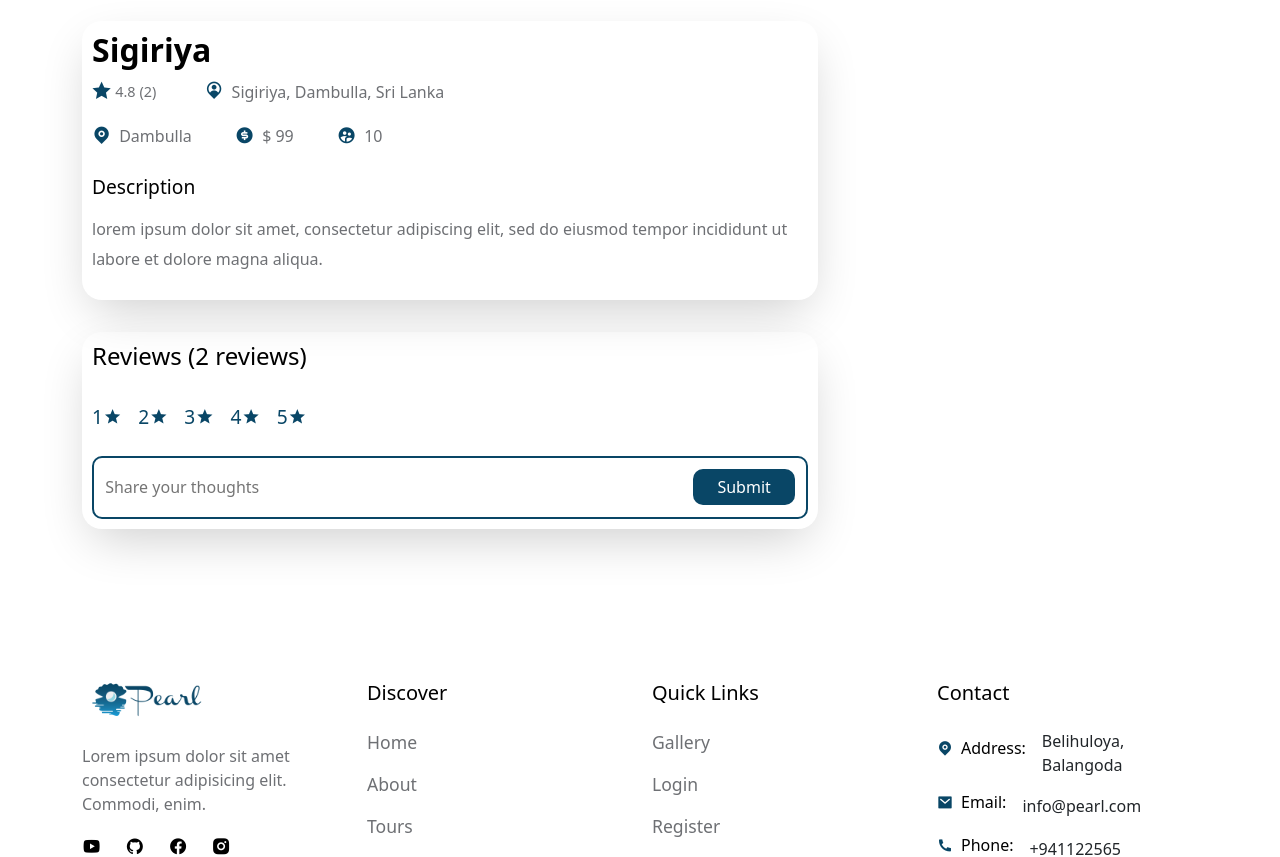
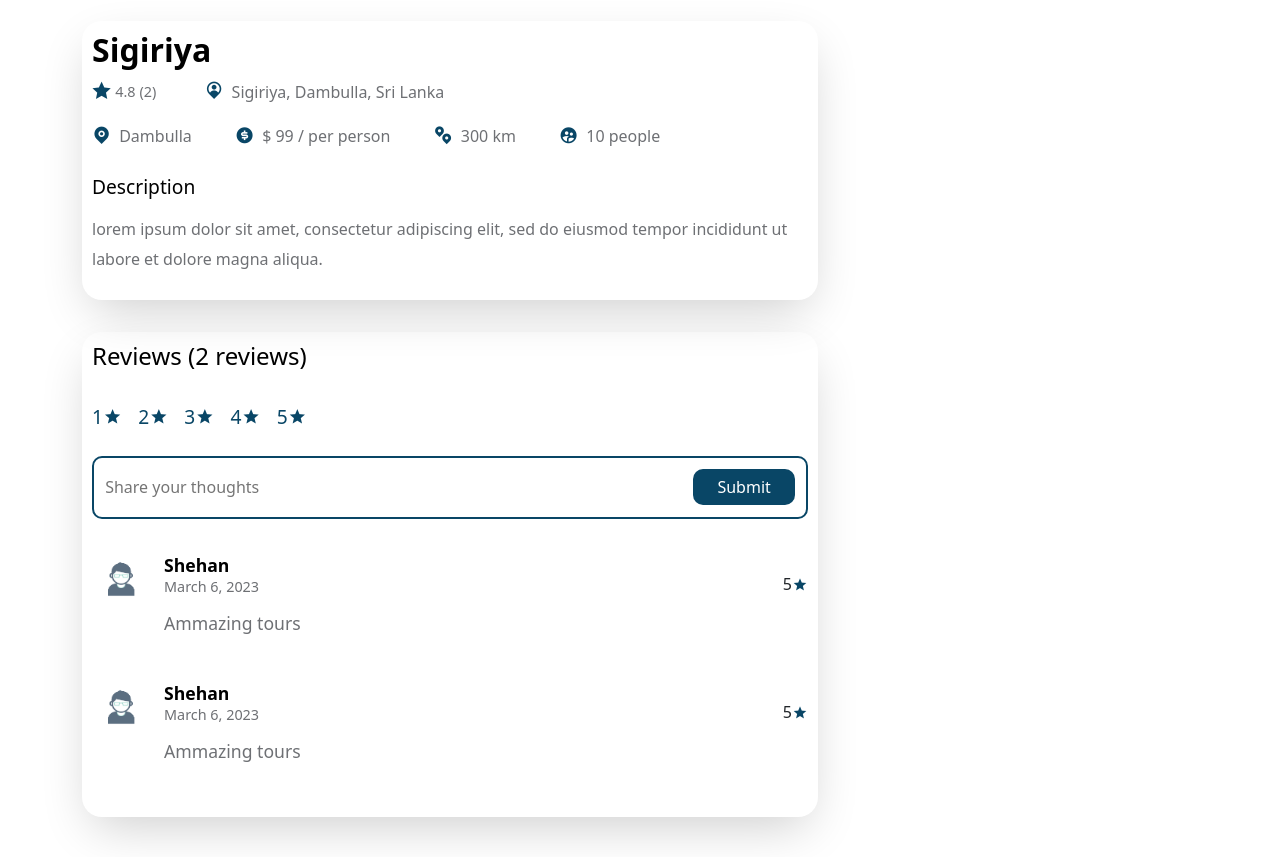
Before and after one commit to Shehan-lakshitha/Pearl, a React (Create React App) app in the folder frontend/: page /tours/01 in a window 1280 px wide. Shown: the part 640-1497 px from the top of the page. Built offline with nearby package versions, Linux system fonts and the light colour scheme; a web font is replaced by a local one.

Commit message:
Added the review section

```diff
--- a/frontend/src/pages/TourDetails.jsx
+++ b/frontend/src/pages/TourDetails.jsx
@@ -4,6 +4,7 @@ import { Container, Row, Col, Form, ListGroup } from "reactstrap";
 import { useParams } from "react-router-dom";
 import tourData from "../assets/data/tours";
 import calculateAvgRating from "../utils/avgRating";
+import avatar from "../assets/images/avatar.jpg";
 
 const TourDetails = () => {
   const { id } = useParams();
@@ -23,6 +24,8 @@ const TourDetails = () => {
   } = tour;
 
   const { totalRating, avgRating } = calculateAvgRating(reviews);
+
+  const options = { day: "numeric", month: "long", year: "numeric" };
 
   return (
     <>
@@ -61,10 +64,14 @@ const TourDetails = () => {
                       <i class="ri-map-pin-fill"></i> {city}
                     </span>
                     <span>
-                      <i class="ri-money-dollar-circle-fill"></i> $ {price}
+                      <i class="ri-money-dollar-circle-fill"></i> $ {price} /
+                      per person
                     </span>
                     <span>
-                      <i class="ri-group-2-fill"></i> {maxGroupSize}
+                      <i class="ri-pin-distance-fill"></i> {distance} km
+                    </span>
+                    <span>
+                      <i class="ri-group-2-fill"></i> {maxGroupSize} people
                     </span>
                   </div>
                   <h5>Description</h5>
@@ -97,9 +104,40 @@ const TourDetails = () => {
 
                     <div className="review_input">
                       <input type="text" placeholder="Share your thoughts" />
-                      <button className="btn primary__btn text-white" type="submit">Submit</button>
+                      <button
+                        className="btn primary__btn text-white"
+                        type="submit"
+                      >
+                        Submit
+                      </button>
                     </div>
                   </Form>
+
+                  <ListGroup className="user_review">
+                    {reviews?.map((review) => (
+                      <div className="review_item">
+                        <img src={avatar} alt="" />
+
+                        <div className="w-100">
+                          <div className="d-flex align-items-center justify-content-between">
+                            <div>
+                              <h5>Shehan</h5>
+                              <p>
+                                {new Date("03-06-2023").toLocaleDateString(
+                                  "en-US",
+                                  options
+                                )}
+                              </p>
+                            </div>
+                            <span className="d-flex align-items-center">
+                              5 <i class="ri-star-s-fill"></i>
+                            </span>
+                          </div>
+                          <h6>Ammazing tours</h6>
+                        </div>
+                      </div>
+                    ))}
+                  </ListGroup>
                 </div>
                 {/* tour review section end */}
               </div>
--- a/frontend/src/styles/tour-details.css
+++ b/frontend/src/styles/tour-details.css
@@ -83,3 +83,46 @@
 .review_input input:focus{
     outline: none;
 }
+
+.review_item{
+    display: flex;
+    align-items: center;
+    column-gap: 1rem;
+    margin-bottom: 2rem;
+}
+
+.review_item img{
+    width: 3.5rem;
+    height: 3.5rem;
+    border-radius: 50%;
+    object-fit: cover;
+}
+
+.user_review{
+    margin-top: 2rem;
+}
+
+.review_item h5{
+    font-size: 1.1rem;
+    font-weight: 600;
+    margin-bottom: 0;
+}
+
+.review_item p{
+    font-size: 0.9rem;
+    color: var(--text-color);
+}
+
+.review_item h6{
+    font-size: 1.1rem;
+    color: var(--text-color);
+}
+
+.review_item span i{
+    font-size: 1rem;
+    color: var(--primary-color);
+}
+
+.review_item span{
+    font-weight: 500;
+}
```
